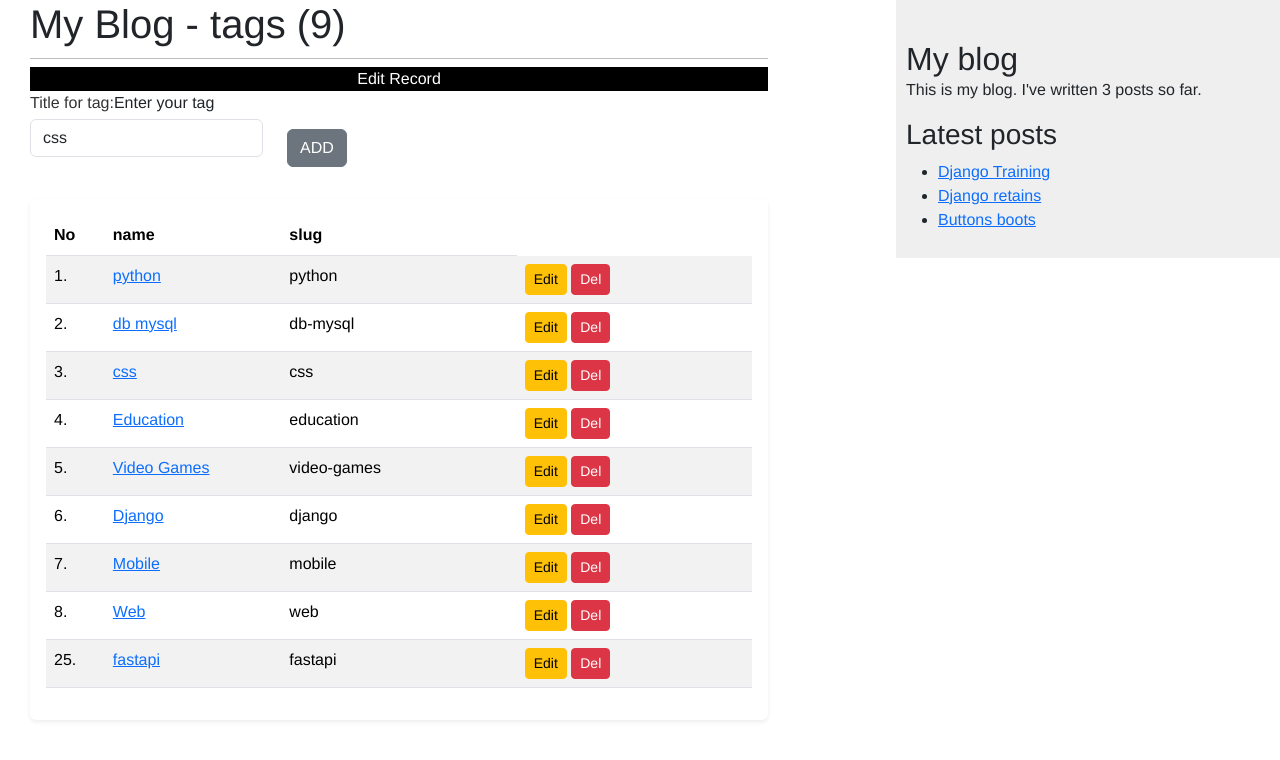
After one commit to svkivn/step_django, a Django app: page /blog/tag/edit/3/ in a window 1280 px wide. The commit adds this page. Shown: the top 760 px of the page. Run offline with Django 5.2, Linux system fonts and the light colour scheme; data comes from the database, SQL or seed files in the repository; both versions use the stored data as it was after the commit.

Commit message:
init - add messages and update page with  tags [8]

```diff
--- a/itstep/blog/forms.py
+++ b/itstep/blog/forms.py
@@ -1,5 +1,11 @@
 from django import forms
-from .models import Comment
+from .models import Comment, Tag
+from django.core.exceptions import ValidationError
+
+
+def validate_lowercase(value):
+    if value.lower() != value:
+        raise ValidationError(f"{value} is not lowercase.")
 
 class EmailPostForm(forms.Form):
     name = forms.CharField(max_length=25)
@@ -9,7 +15,30 @@ class EmailPostForm(forms.Form):
 
 
 class CommentForm(forms.ModelForm):
-
     class Meta:
         model = Comment
         fields = ['name', 'email', 'body']
+
+
+class TagForm(forms.ModelForm):
+    name = forms.CharField(label='Title for tag',
+                           help_text="Enter your tag",
+                           widget=forms.TextInput(attrs={'class': 'form-control', "placeholder": "Enter new tag"}),
+                           # validators=[validate_lowercase]
+                           )
+
+    class Meta:
+        model = Tag
+        fields = ['name']
+
+        # fields = "__all__"
+        # widgets = {"name": forms.TextInput(attrs={"placeholder": "-Enter new tag-"})}
+
+    def clean_name(self):
+        value = self.cleaned_data['name']
+        return value.lower()
+
+    def clean(self):
+        cleaned_data = super().clean()
+        if len(cleaned_data.get("name")) < 3:
+            self.add_error(None, "The total number of chars  must be 3 or greate.")
--- a/itstep/blog/models.py
+++ b/itstep/blog/models.py
@@ -72,7 +72,7 @@ class Comment(models.Model):
 
 
 class Tag(models.Model):
-    name = models.CharField(max_length=31, unique=True)
+    name = models.CharField(max_length=31, unique=True, help_text='A label for name tag.')
     slug = models.SlugField(max_length=31, unique=True, help_text='A label for URL config.')
 
     def __str__(self):
@@ -82,8 +82,9 @@ class Tag(models.Model):
         verbose_name = 'tags for posts'
 
     def save(self, *args, **kwargs):
+        print("save to db")
         self.slug = slugify(self.name)
-        super().save(*args, **kwargs)
+        super(Tag, self).save(*args, **kwargs)
 
 
 class Category(models.Model):
--- a/itstep/blog/templates/blog/base.html
+++ b/itstep/blog/templates/blog/base.html
@@ -9,6 +9,9 @@
     <link href="{% static 'css/blog.css' %}" rel="stylesheet">
 </head>
 <body>
+
+
+
 <div id="content">
     {% block content %}
     {% endblock %}
--- /dev/null
+++ b/itstep/blog/templates/blog/post/edit_tag.html
@@ -0,0 +1,66 @@
+{% extends 'blog/base.html' %}
+
+{% block content %}
+<h1>My Blog - tags ({{ tags |length }})</h1>  <!--tags.count-->
+
+
+<div class="container" style="background-color: black; color: white;">
+    <div class="col text-center" >
+<!--        I'm centered-->
+
+            {% if form.instance.pk %}
+            Edit Record
+            {% else %}
+            New Record
+            {% endif %}
+    </div>
+</div>
+
+
+{% for message in messages %}
+<div class="alert alert-{% if message.level_tag == 'error' %}danger{% else %}{{ message.level_tag }}{% endif %}"
+     role="alert">
+    {{ message }}
+</div>
+{% endfor %}
+
+<div class="pb-3">
+    <form class="row justify-content-start" method="post" action="">  <!-- action="{% url 'blog:create-tag' %}" -->
+        {% csrf_token %}
+        <div class="col-auto align-self-end">
+            {{ form }}
+        </div>
+        <div class="col-auto align-self-end">
+            <button class="btn btn-secondary" type="submit">ADD</button>
+        </div>
+    </form>
+</div>
+
+<div class="my-3 p-3 bg-body rounded shadow-sm">
+    <table class="table table-striped">
+        <thead>
+        <tr>
+            <th class="col-md-1">No</th>
+            <th class="col-md-3">name</th>
+            <th class="col-md-4">slug</th>
+        </tr>
+        </thead>
+        <tbody>
+        {% for tag in tags%}
+        <tr>
+            <td>{{ tag.id }}.</td>
+            <td><a href="{% url 'blog:post-tags' tag.slug %}" class="card-link"> {{ tag.name }}</a></td>
+            <td>{{ tag.slug }}</td>
+            <td>
+                <a href="{% url 'blog:edit-tag' pk=tag.pk %}" class="btn btn-warning btn-sm">Edit</a>
+                <a href="{% url 'blog:delete-tag' pk=tag.pk %}" class="btn btn-danger btn-sm">Del</a>
+            </td>
+        </tr>
+        {% endfor %}
+        </tbody>
+    </table>
+
+</div>
+
+
+{% endblock %}
--- a/itstep/blog/templates/blog/post/list.html
+++ b/itstep/blog/templates/blog/post/list.html
@@ -16,13 +16,13 @@ class="form-control mr-sm-2" type="text" placeholder="Search..." aria-label="Sea
 {% for post in posts %}
     <h2>
         <a href="{{ post.get_absolute_url }}">
-            {{ post.title }}
+            {{ post.title | title }}
         </a>
     </h2>
 
 
     <p class="date">
-        Published {{ post.publish }} by {{ post.author }}
+        Published - {{ post.publish }} by {{ post.author }}, status - {{post.status}}
     </p>
     {{ post.body|truncatewords:30|linebreaks }}
 {% endfor %}
--- a/itstep/blog/urls.py
+++ b/itstep/blog/urls.py
@@ -9,5 +9,8 @@ urlpatterns = [
     path('<int:id>/', views.post_detail, name='post_detail'),
     path('<int:post_id>/share/', views.post_share, name='post_share'),
     path('<int:post_id>/comment/', views.post_comment, name='post_comment'),
+    path('tag/create/', views.create_tag, name='create-tag'),
+    path('tag/edit/<int:pk>/', views.edit_tag, name='edit-tag'),
+    path('tag/delete/<int:pk>/', views.delete_tag, name='delete-tag'),
     path('tags/<slug:slug>/', views.tags, name='post-tags'),
 ]
--- a/itstep/blog/views.py
+++ b/itstep/blog/views.py
@@ -1,7 +1,10 @@
-from django.shortcuts import render, get_object_or_404
+from django.http import HttpResponseRedirect
+from django.shortcuts import render, get_object_or_404, redirect
 from django.views.decorators.http import require_POST
+from django.urls import reverse
+from django.contrib import messages
 
-from .models import Post
+from .models import Post, Tag
 
 
 def post_list(request):
@@ -18,14 +21,12 @@ def post_list(request):
 
 
 def post_detail(request, id):
-    post = get_object_or_404(Post, id=id,
-                             status=Post.Status.PUBLISHED)
+    post = get_object_or_404(Post, id=id, status=Post.Status.PUBLISHED)
     # List of active comments for this post
     comments = post.comments.filter(active=True)
     # Form for users to comment
     form = CommentForm()
-    return render(request, 'blog/post/detail.html',
-                  {'post': post, 'comments': comments, 'form': form})
+    return render(request, 'blog/post/detail.html', {'post': post, 'comments': comments, 'form': form})
 
 
 # def post_detail(request, id):
@@ -41,8 +42,7 @@ from .forms import EmailPostForm, CommentForm
 
 def post_share(request, post_id):
     # Retrieve post by id
-    post = get_object_or_404(Post, id=post_id,
-                             status=Post.Status.PUBLISHED)
+    post = get_object_or_404(Post, id=post_id, status=Post.Status.PUBLISHED)
     sent = False
     if request.method=='POST':
         # Form was submitted
@@ -59,8 +59,7 @@ def post_share(request, post_id):
 
 @require_POST
 def post_comment(request, post_id):
-    post = get_object_or_404(Post, id=post_id,
-                             status=Post.Status.PUBLISHED)
+    post = get_object_or_404(Post, id=post_id, status=Post.Status.PUBLISHED)
     comment = None
     # A comment was posted
     form = CommentForm(data=request.POST)
@@ -79,3 +78,118 @@ def tags(request, slug=None):
     # You can do lookups through relationships using the double underscore
     posts = Post.objects.filter(tags__slug=slug)
     return render(request, 'blog/post/list.html', {'posts': posts})
+
+
+from . import forms
+
+
+def create_tag(request):
+    if request.method=="POST":
+        form = forms.TagForm(request.POST)
+        if form.is_valid():
+            print(form.cleaned_data)
+            tag = form.save(commit=False)
+            # tag.slug = tag.name # slugify(test.test_name)
+            tag.save()
+            messages.success(request, f"Tag {tag.slug} was created")
+            return HttpResponseRedirect(reverse("blog:create-tag"))
+        else:
+            messages.error(request, 'Please correct the error below.')
+            return render(request, 'blog/post/edit_tag.html', {'form': form, "tags": []})
+    else:
+        form = forms.TagForm()
+        tags = Tag.objects.all()
+        return render(request, 'blog/post/edit_tag.html', {'form': form, "tags": tags})
+
+
+def edit_tag(request, pk=None):
+    '''
+    get_object_or_404 raises an Http404 exception and returns a standard 404
+    (page not found) error page if the object matching the lookup parameters (pk=pk) is not found.
+    '''
+    tag = get_object_or_404(Tag, pk=pk)
+
+    if request.method=="POST":
+        form = forms.TagForm(data=request.POST, instance=tag)
+        # instance keyword argument allows us to update an existing object with
+        # form.save() method and populate the form with an existing data for editing.
+        if form.is_valid():
+            updated_tag = form.save()
+            messages.success(request, 'Tag "{}" was updated.'.format(updated_tag.slug))
+            return redirect("blog:edit-tag", tag.pk)
+        else:
+            tags = []
+            return render(request, 'blog/post/edit_tag.html', {'form': form, "tags": tags})
+    else:
+        form = forms.TagForm(instance=tag)  # from obj to form
+        tags = Tag.objects.all()
+        return render(request, 'blog/post/edit_tag.html', {'form': form, "tags": tags})
+
+
+def delete_tag(request, pk=None):
+    tag = get_object_or_404(Tag, pk=pk)
+    tag.delete()
+    messages.success(request, f"Tag {tag.slug} was deleted")
+    # delete() returns how many objects were deleted and how many
+    # deletions were executed by object type: (1, {'blog.Tag': 1})
+    return redirect("blog:create-tag")
+
+
+
+from . import forms
+
+
+def manage_tag(request, pk=None):
+    if pk:
+        tag = get_object_or_404(Tag, pk=pk)
+    else:
+        tag = None
+
+    if request.method=="POST":
+        form = forms.TagForm(request.POST, instance=tag)
+        if form.is_valid():
+            tag = form.save(commit=False)
+            if not pk:  # Only set the slug if it's a new tag
+                # tag.slug = tag.name # Uncomment and set slug if necessary
+                pass
+            tag.save()
+            if pk:
+                messages.success(request, f'Tag "{tag.slug}" was updated.')
+            else:
+                messages.success(request, f'Tag "{tag.slug}" was created.')
+            return HttpResponseRedirect(reverse("blog:manage-tag", args=[tag.pk]))
+        else:
+            messages.error(request, 'Please correct the error below.')
+    else:
+        form = forms.TagForm(instance=tag)
+
+    tags = Tag.objects.all()
+    return render(request, 'blog/post/edit_tag.html', {'form': form, 'tags': tags})
+
+#
+# def manage_tag(request, pk=None):
+#     if pk:
+#         tag = get_object_or_404(Tag, pk=pk)
+#     else:
+#         tag = None
+#
+#     if request.method == "POST":
+#         form = forms.TagForm(request.POST, instance=tag)
+#         if form.is_valid():
+#             tag = form.save(commit=False)
+#             if not pk:  # Only set the slug if it's a new tag
+#                 # tag.slug = tag.name # Uncomment and set slug if necessary
+#                 pass
+#             tag.save()
+#             if pk:
+#                 messages.success(request, f'Tag "{tag.slug}" was updated.')
+#             else:
+#                 messages.success(request, f'Tag "{tag.slug}" was created.')
+#             return HttpResponseRedirect(reverse("blog:manage-tag", args=[tag.pk]))
+#         else:
+#             messages.error(request, 'Please correct the error below.')
+#     else:
+#         form = forms.TagForm(instance=tag)
+#
+#     tags = Tag.objects.all()
+#     return render(request, 'blog/post/edit_tag.html', {'form': form, 'tags': tags})
```
Also changed, not shown: itstep/blog/migrations/0004_category_alter_tag_options_alter_tag_name.py (added), itstep/db.sqlite3.
